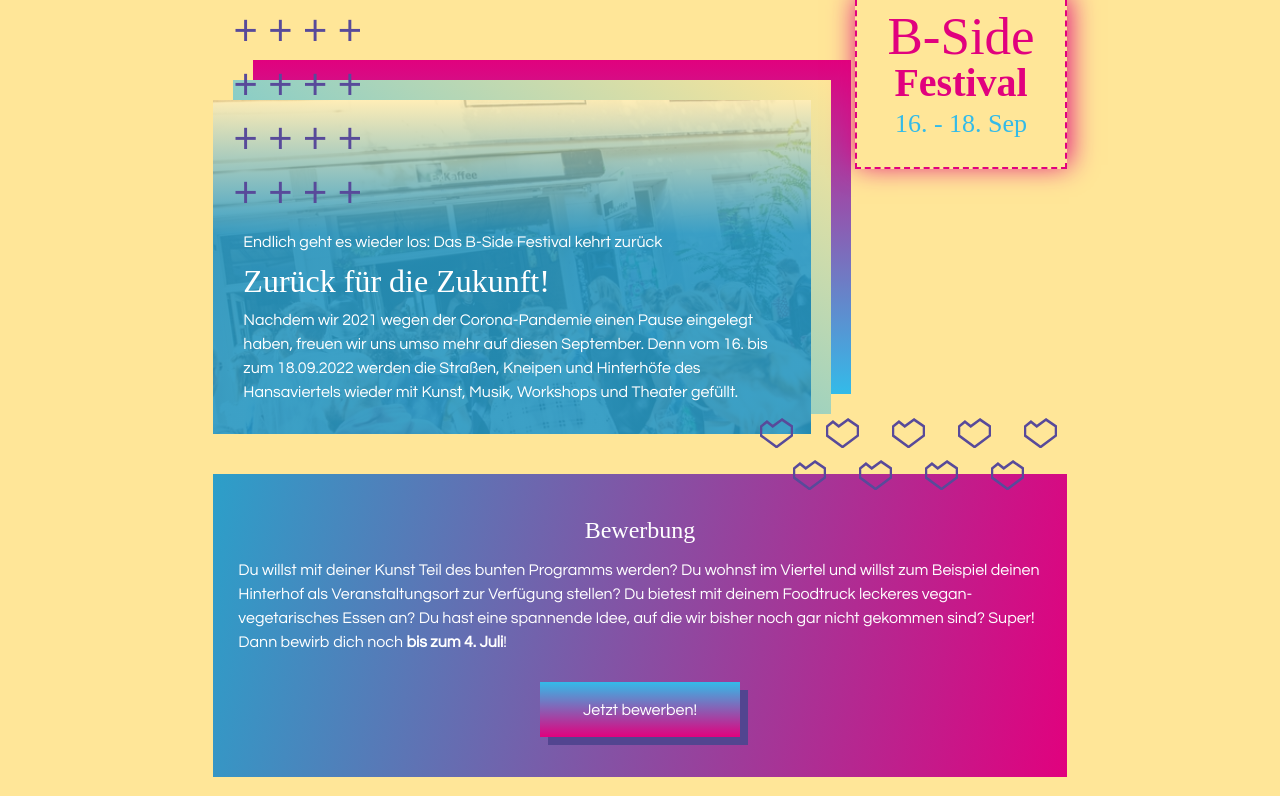
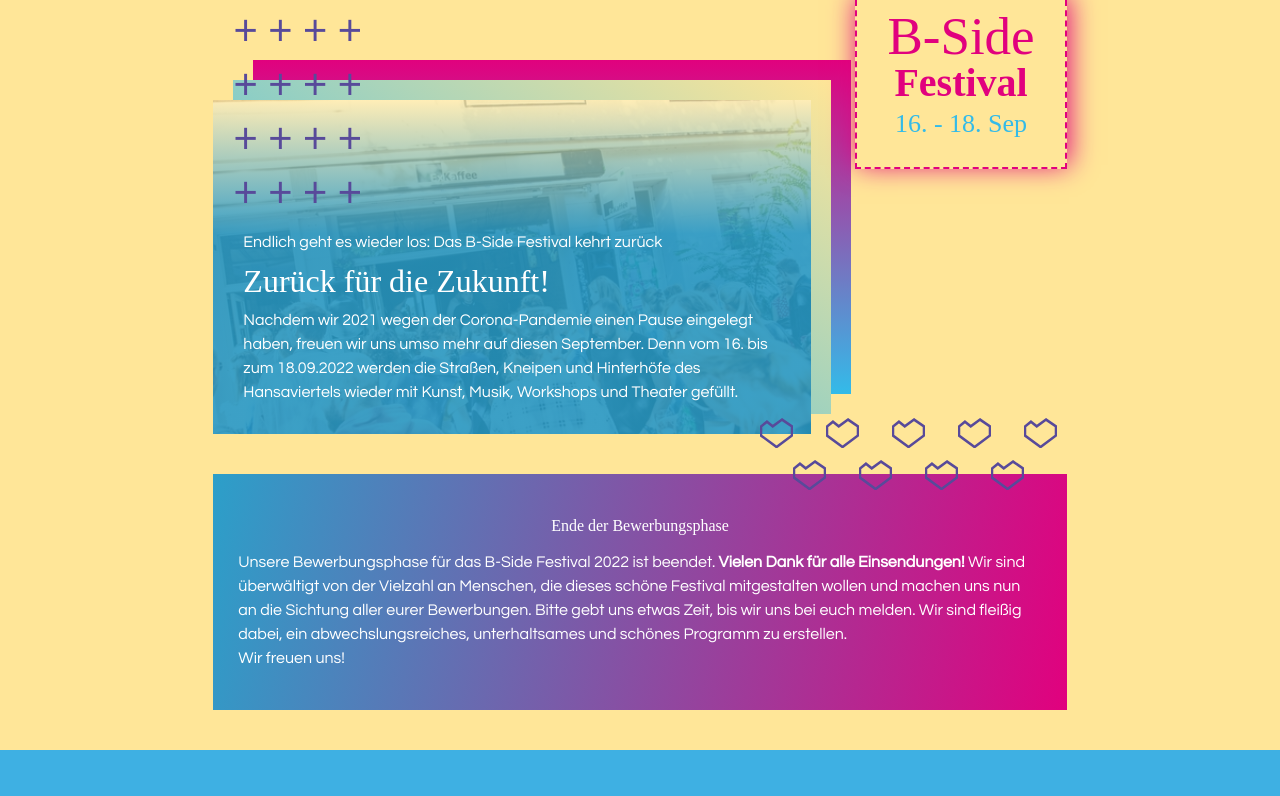
Before and after one commit to bside-ms/bside_festival, a Next.js app: page / in a window 1280 px wide. Shown: the top 796 px of the page. Built offline with nearby package versions, Linux system fonts and the light colour scheme; no server answers; a web font is replaced by a local one.

Commit message:
Replace application eye-catcher text

```diff
--- a/components/front-page/ApplicationEyecatcher.tsx
+++ b/components/front-page/ApplicationEyecatcher.tsx
@@ -1,15 +1,10 @@
 import styles from './ApplicationEyecatcher.module.scss';
 
 import type { ReactElement } from 'react';
-import Button from 'components/common/Button';
 import ContentWrapper from 'components/common/ContentWrapper';
 import BHeartGrid from 'components/front-page/BHeartGrid';
-import useLatestApplicationEndDate from 'lib/application-form/useLatestApplicationEndDate';
-import useFormattedDate from 'lib/common/useFormattedDate';
 
 const ApplicationEyecatcher = (): ReactElement => {
-
-    const latestApplicationEndDate = useFormattedDate(useLatestApplicationEndDate(), 'd. MMMM');
 
     return (
         <div className={styles.eyecatcher}>
@@ -47,20 +42,14 @@ const ApplicationEyecatcher = (): ReactElement => {
 
             <ContentWrapper>
                 <div className={styles.applicationBox}>
-                    <div className="font-display text-2xl mb-3">Bewerbung</div>
+                    <div className="font-display text-1xl mb-3">Ende der Bewerbungsphase</div>
 
                     <div className={styles.applicationBoxInfo}>
-                        Du willst mit deiner Kunst Teil des bunten Programms werden? Du wohnst im Viertel
-                        und willst zum Beispiel deinen Hinterhof als Veranstaltungsort zur Verfügung
-                        stellen? Du bietest mit deinem Foodtruck leckeres vegan-vegetarisches Essen an?
-                        Du hast eine spannende Idee, auf die wir bisher noch gar nicht gekommen sind?
-                        Super! Dann bewirb dich noch <span className="font-bold">bis zum {latestApplicationEndDate}</span>!
-                    </div>
-
-                    <div className="mt-7">
-                        <Button href="/bewerbung">
-                            Jetzt bewerben!
-                        </Button>
+                        Unsere Bewerbungsphase für das B-Side Festival 2022 ist beendet. <strong>Vielen Dank für alle Einsendungen!</strong> Wir sind
+                        überwältigt von der Vielzahl an Menschen, die dieses schöne Festival mitgestalten wollen und machen uns nun an die Sichtung
+                        aller eurer Bewerbungen. Bitte gebt uns etwas Zeit, bis wir uns bei euch melden. Wir sind fleißig dabei, ein abwechslungsreiches,
+                        unterhaltsames und schönes Programm zu erstellen.<br />
+                        Wir freuen uns!
                     </div>
                 </div>
             </ContentWrapper>
```
